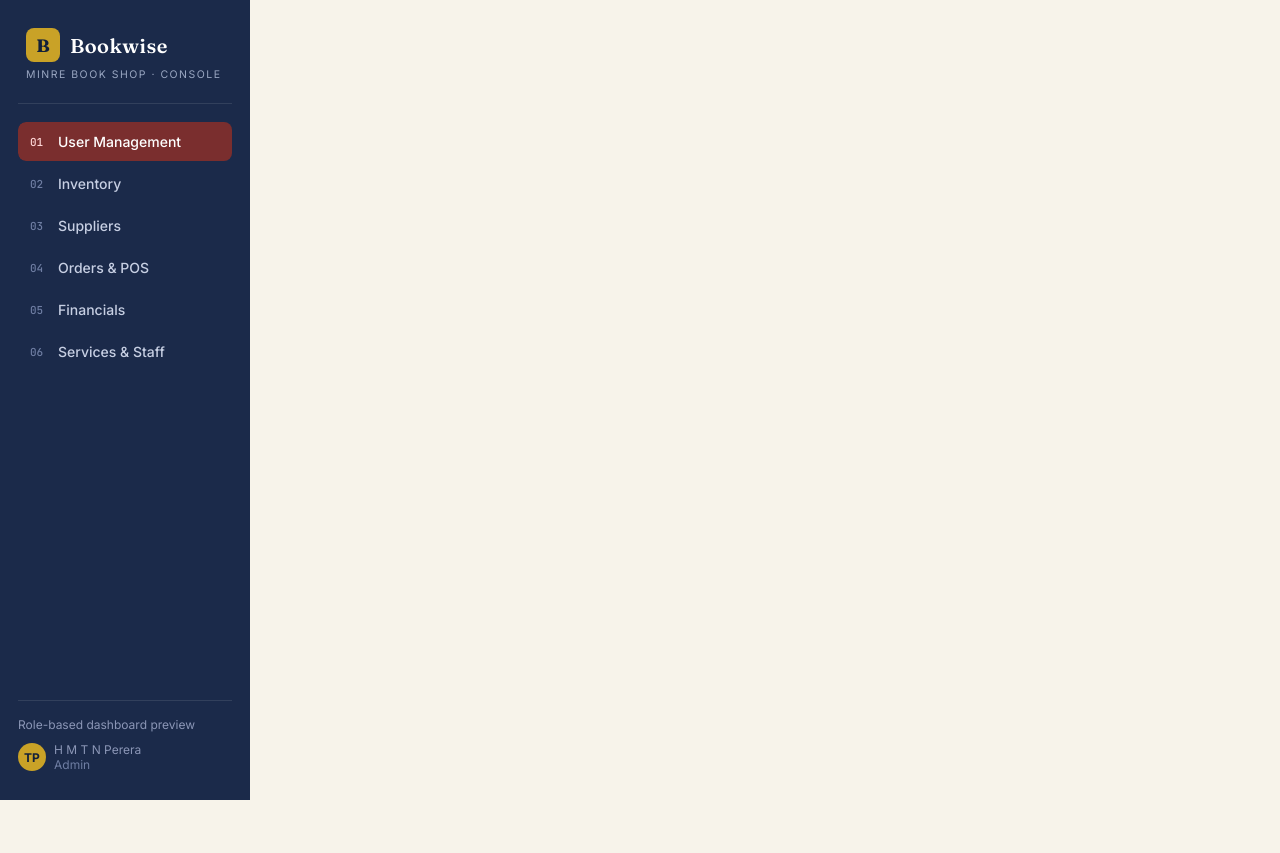
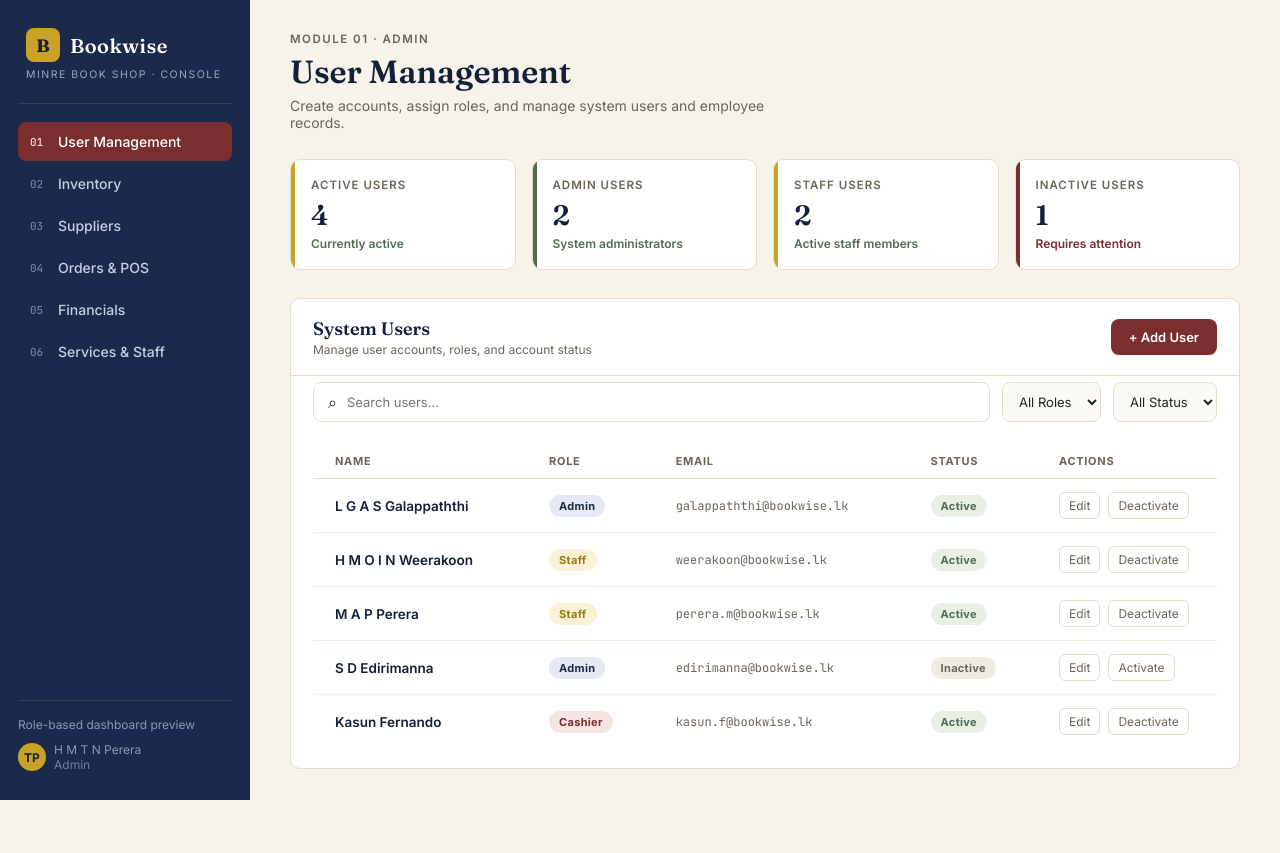
Before and after one commit to ItzSaza/Bookwise, a PHP site: page /user-management.html in a window 1280 px wide. Before the commit the page ends 800 px from the top, so only its background shows below. Run offline with PHP 8.4, Linux system fonts and the light colour scheme.

Commit message:
user management

```diff
--- a/style.css
+++ b/style.css
@@ -127,3 +127,80 @@ tr:hover td{background:#FBF9F3;}
   .sidebar{position:relative;height:auto;}
   .stats,.grid-2,.grid-3,.form-grid{grid-template-columns:1fr;}
 }
+
+/* =========================================
+   USER MANAGEMENT MODULE
+   ========================================= */
+
+.user-toolbar{
+  display:flex;
+  gap:12px;
+  align-items:center;
+  margin-bottom:18px;
+  flex-wrap:wrap;
+}
+
+.user-search{
+  flex:1;
+  min-width:240px;
+}
+
+.user-filter{
+  border:1px solid var(--line);
+  border-radius:8px;
+  padding:10px 12px;
+  background:#FCFAF4;
+  color:var(--ink);
+  font-family:'Inter',sans-serif;
+  font-size:13px;
+  outline:none;
+}
+
+.user-filter:focus{
+  border-color:var(--navy);
+}
+
+.user-form-panel{
+  display:none;
+}
+
+.user-form-panel.show{
+  display:block;
+}
+
+.user-form-panel .form-grid{
+  padding-bottom:24px;
+}
+
+#usersTable td:last-child{
+  width:180px;
+}
+
+#usersTable .icon-btn{
+  background:var(--paper);
+}
+
+@media(max-width:900px){
+
+  .user-toolbar{
+    flex-direction:column;
+    align-items:stretch;
+  }
+
+  .user-search{
+    width:100%;
+  }
+
+  .user-filter{
+    width:100%;
+  }
+
+  #usersTable{
+    min-width:750px;
+  }
+
+  .panel-body{
+    overflow-x:auto;
+  }
+
+}
--- a/user-management.html
+++ b/user-management.html
@@ -32,6 +32,238 @@
       </div>
     </div>
   </aside>
+    <!-- USER MANAGEMENT MAIN CONTENT -->
+  <main class="main">
+
+    <!-- PAGE HEADER -->
+    <div class="topbar">
+      <div>
+        <div class="crumb">Module 01 · Admin</div>
+        <h1>User Management</h1>
+        <div class="lede">
+          Create accounts, assign roles, and manage system users and employee records.
+        </div>
+      </div>
+    </div>
+
+    <!-- SUMMARY CARDS -->
+    <section class="stats">
+
+      <div class="stat">
+        <div class="stat-label">Active Users</div>
+        <div class="stat-val" id="activeUserCount">18</div>
+        <div class="stat-note">Currently active</div>
+      </div>
+
+      <div class="stat alt">
+        <div class="stat-label">Admin Users</div>
+        <div class="stat-val" id="adminCount">2</div>
+        <div class="stat-note">System administrators</div>
+      </div>
+
+      <div class="stat">
+        <div class="stat-label">Staff Users</div>
+        <div class="stat-val" id="staffCount">3</div>
+        <div class="stat-note">Active staff members</div>
+      </div>
+
+      <div class="stat warn">
+        <div class="stat-label">Inactive Users</div>
+        <div class="stat-val" id="inactiveUserCount">1</div>
+        <div class="stat-note down">Requires attention</div>
+      </div>
+
+    </section>
+
+    <!-- USER TABLE -->
+    <section class="panel">
+
+      <div class="panel-head">
+        <div>
+          <h3>System Users</h3>
+          <div class="sub">
+            Manage user accounts, roles, and account status
+          </div>
+        </div>
+
+        <button class="btn btn-primary" id="addUserBtn">
+          + Add User
+        </button>
+      </div>
+
+      <div class="panel-body">
+
+        <!-- SEARCH AND FILTER -->
+        <div class="user-toolbar">
+
+          <div class="search user-search">
+            <span>⌕</span>
+            <input
+              type="text"
+              id="userSearch"
+              placeholder="Search users..."
+            >
+          </div>
+
+          <select id="roleFilter" class="user-filter">
+            <option value="All">All Roles</option>
+            <option value="Admin">Admin</option>
+            <option value="Cashier">Cashier</option>
+            <option value="Staff">Staff</option>
+          </select>
+
+          <select id="statusFilter" class="user-filter">
+            <option value="All">All Status</option>
+            <option value="Active">Active</option>
+            <option value="Inactive">Inactive</option>
+          </select>
+
+        </div>
+
+        <table id="usersTable">
+
+          <thead>
+            <tr>
+              <th>Name</th>
+              <th>Role</th>
+              <th>Email</th>
+              <th>Status</th>
+              <th>Actions</th>
+            </tr>
+          </thead>
+
+          <tbody>
+
+            <tr>
+              <td class="cell-strong">L G A S Galappaththi</td>
+              <td><span class="badge navy">Admin</span></td>
+              <td class="cell-mono">galappaththi@bookwise.lk</td>
+              <td><span class="badge green">Active</span></td>
+              <td>
+                <div class="row-actions">
+                  <button class="icon-btn edit-user">Edit</button>
+                  <button class="icon-btn toggle-user">Deactivate</button>
+                </div>
+              </td>
+            </tr>
+
+            <tr>
+              <td class="cell-strong">H M O I N Weerakoon</td>
+              <td><span class="badge gold">Staff</span></td>
+              <td class="cell-mono">weerakoon@bookwise.lk</td>
+              <td><span class="badge green">Active</span></td>
+              <td>
+                <div class="row-actions">
+                  <button class="icon-btn edit-user">Edit</button>
+                  <button class="icon-btn toggle-user">Deactivate</button>
+                </div>
+              </td>
+            </tr>
+
+            <tr>
+              <td class="cell-strong">M A P Perera</td>
+              <td><span class="badge gold">Staff</span></td>
+              <td class="cell-mono">perera.m@bookwise.lk</td>
+              <td><span class="badge green">Active</span></td>
+              <td>
+                <div class="row-actions">
+                  <button class="icon-btn edit-user">Edit</button>
+                  <button class="icon-btn toggle-user">Deactivate</button>
+                </div>
+              </td>
+            </tr>
+
+            <tr>
+              <td class="cell-strong">S D Edirimanna</td>
+              <td><span class="badge navy">Admin</span></td>
+              <td class="cell-mono">edirimanna@bookwise.lk</td>
+              <td><span class="badge grey">Inactive</span></td>
+              <td>
+                <div class="row-actions">
+                  <button class="icon-btn edit-user">Edit</button>
+                  <button class="icon-btn toggle-user">Activate</button>
+                </div>
+              </td>
+            </tr>
+
+            <tr>
+              <td class="cell-strong">Kasun Fernando</td>
+              <td><span class="badge red">Cashier</span></td>
+              <td class="cell-mono">kasun.f@bookwise.lk</td>
+              <td><span class="badge green">Active</span></td>
+              <td>
+                <div class="row-actions">
+                  <button class="icon-btn edit-user">Edit</button>
+                  <button class="icon-btn toggle-user">Deactivate</button>
+                </div>
+              </td>
+            </tr>
+
+          </tbody>
+
+        </table>
+
+      </div>
+    </section>
+
+    <!-- ADD USER FORM -->
+    <section class="panel user-form-panel" id="userFormPanel">
+
+      <div class="panel-head">
+        <div>
+          <h3>Add New User</h3>
+          <div class="sub">
+            Create a new system user and assign an appropriate role
+          </div>
+        </div>
+      </div>
+
+      <div class="form-grid">
+
+        <div class="field">
+          <label>Full Name</label>
+          <input type="text" id="newUserName" placeholder="Enter full name">
+        </div>
+
+        <div class="field">
+          <label>Email</label>
+          <input type="email" id="newUserEmail" placeholder="Enter email">
+        </div>
+
+        <div class="field">
+          <label>Role</label>
+          <select id="newUserRole">
+            <option value="Admin">Admin</option>
+            <option value="Cashier">Cashier</option>
+            <option value="Staff">Staff</option>
+          </select>
+        </div>
+
+        <div class="field">
+          <label>Status</label>
+          <select id="newUserStatus">
+            <option value="Active">Active</option>
+            <option value="Inactive">Inactive</option>
+          </select>
+        </div>
+
+        <div class="field full">
+          <div class="row-actions">
+            <button class="btn btn-primary" id="saveUserBtn">
+              Save User
+            </button>
+
+            <button class="btn btn-ghost" id="cancelUserBtn">
+              Cancel
+            </button>
+          </div>
+        </div>
+
+      </div>
+
+    </section>
+
+  </main>
 
 
 </div>
```
Also changed, not shown: script.js (+343 -0 lines).
